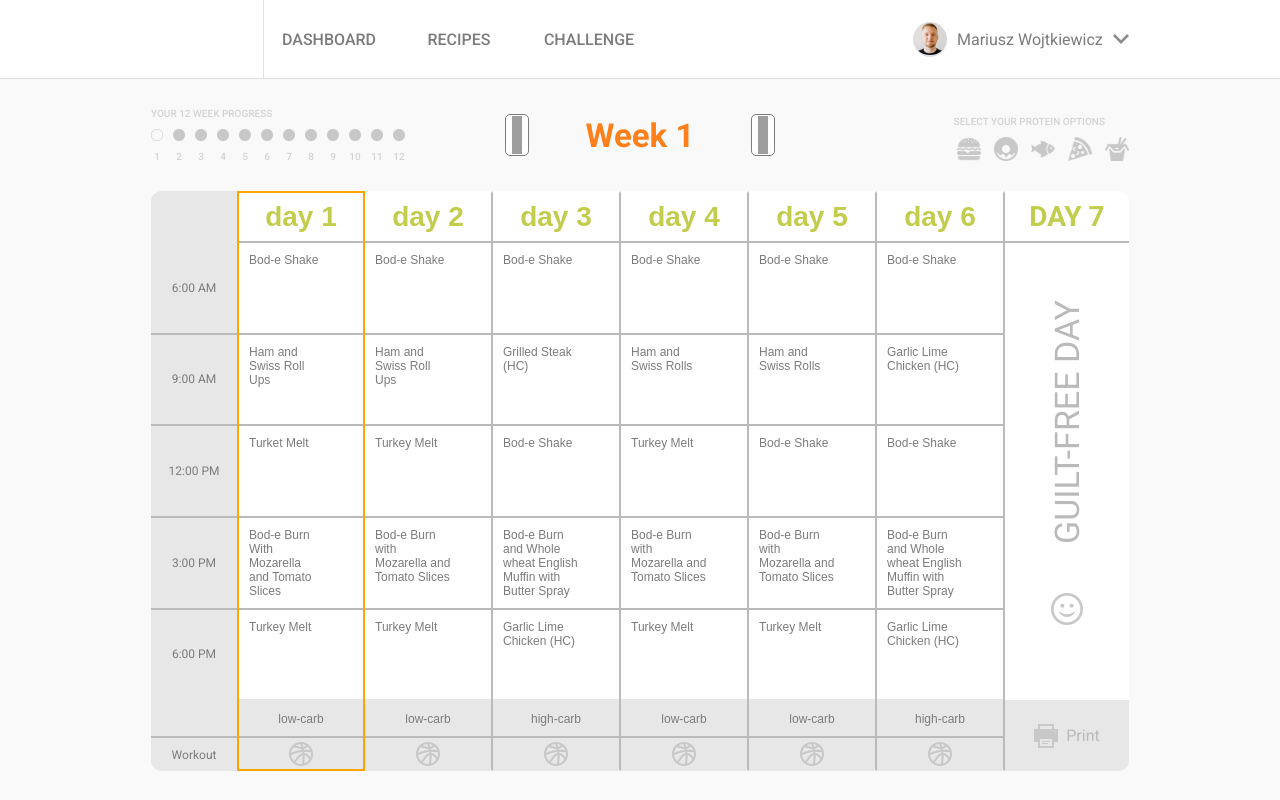
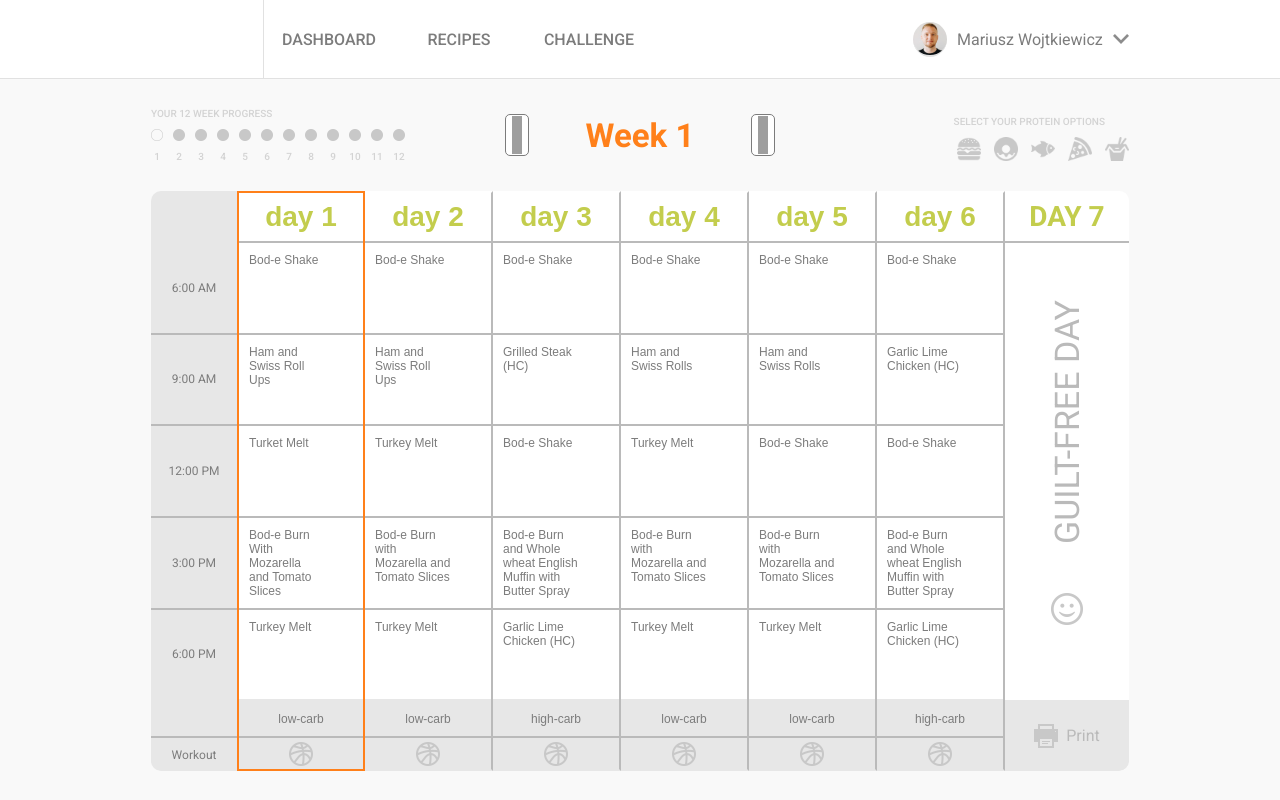
Before and after one commit to wwojciech89/nutrition-calendar, a React (Create React App) app: page / in a window 1280 px wide. In both pictures the pointer is over the element 301 px from the left and 481 px from the top of the page. Shown: the top 800 px of the page. Built offline with nearby package versions, Linux system fonts and the light colour scheme; grey boxes are pictures that could not be loaded.

Commit message:
add proper color to hover column container

```diff
--- a/package.json
+++ b/package.json
@@ -1,4 +1,5 @@
 {
+  "homepage": "http://wwojciech89.github.io/nutrition-calendar",
   "name": "nutrition-calendar",
   "version": "0.1.0",
   "private": true,
@@ -16,6 +17,8 @@
     "web-vitals": "^1.1.1"
   },
   "scripts": {
+    "predeploy": "npm run build",
+    "deploy": "gh-pages -d build",
     "start": "react-scripts start",
     "build": "react-scripts build",
     "test": "react-scripts test",
@@ -49,5 +52,8 @@
       "prettier --write",
       "eslint --fix"
     ]
+  },
+  "devDependencies": {
+    "gh-pages": "^3.1.0"
   }
 }
--- a/src/assets/components/Callendar/DayColumn/DayColumn.module.scss
+++ b/src/assets/components/Callendar/DayColumn/DayColumn.module.scss
@@ -33,7 +33,7 @@
 }
 
 .column__container:hover {
-  border: 2px solid orange;
+  border: 2px solid #ff801a;
 }
 
 .grid__day {
```
Also changed, not shown: 1 other file (tests, documents, lock files or other folders).
